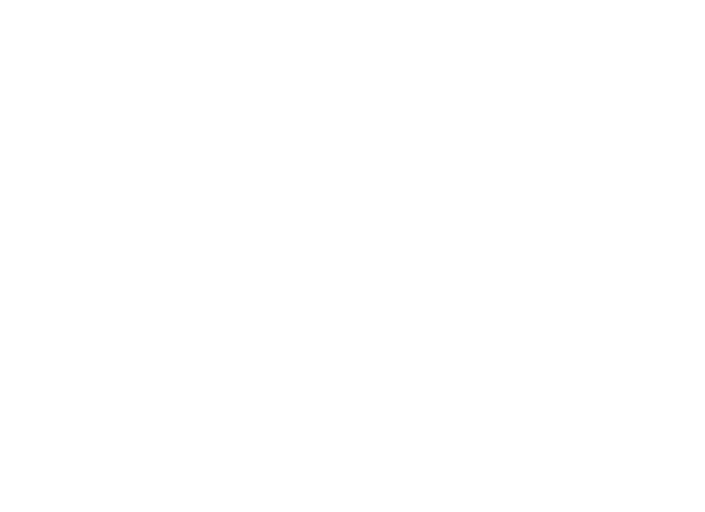
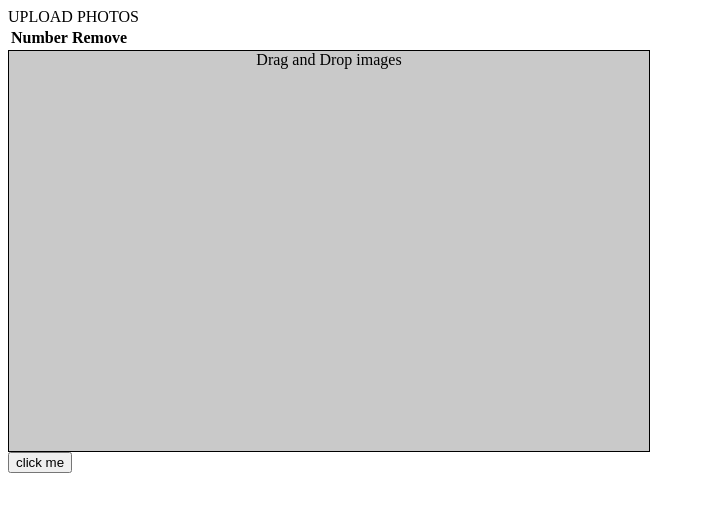
Before and after one commit to bonvoyagehacc/bonvoyage-frontend, a Vue app: page / in a window 1280 px wide. Before the commit this address had no page. Shown: the top 512 px of the page, without its empty margins (0-705 px from the left). Built offline with nearby package versions, Linux system fonts and the light colour scheme.

Commit message:
photos can be dragged and dropped

```diff
--- a/src/components/PhotoUpload.vue
+++ b/src/components/PhotoUpload.vue
@@ -6,12 +6,15 @@
             <th class="table-header">Remove</th>
         </thead>
         <tbody>
-            <tr v-for="photo in uploadedPhotos" :key="photo">
-            <td>{{photo}}</td>
-            <td><button v-on:click="removePhotoFromList(photo)">Remove</button></td>
+            <tr v-for="photo in uploadedPhotos" :key="photo" v-cloak>
+            <td>{{photo[0].name}}</td>
+            <td><button v-on:click="removePhotoFromList(photo)">X</button></td>
             </tr>
         </tbody>
     </table>
+    <div class="drag-and-drop-box" v-cloak @drop.prevent="addPhotoToList" @dragover.prevent>
+        Drag and Drop images
+    </div>
     <button v-on:click="submitPhotos"> click me</button>
 </template>
 
@@ -22,24 +25,32 @@
             console.log("submitted photos")
         },
         removePhotoFromList: function(photo) {
-            this.uploadedPhotos.splice(photo, 1)
+            // removes photo from uploaded photos
+            this.uploadedPhotos.splice(this.uploadedPhotos.indexOf(photo), 1)
         },
-        addPhotoToList: function(photo) {
+        addPhotoToList: function(event) {
             var insertion_index = this.uploadedPhotos.length;
+            let photo = event.dataTransfer.files;
+            photo = [...photo]
             this.uploadedPhotos.push(photo)
         }
     },
     data() {
         return {
             name: "Martin",
-            uploadedPhotos: [0,1,2,3,4,5,6]
+            uploadedPhotos: []
         }
     }
 }
 </script>
 
 <style>
-.table-header{
-    background-color: red;
+.drag-and-drop-box{
+    position: relative;
+    background-color: #c9c9c9;
+    text-align: center;
+    height: 50vh;
+    width: 50vw;
+    border: 1px solid black;
 }
 </style>
--- a/src/router/index.js
+++ b/src/router/index.js
@@ -9,7 +9,7 @@
         component: ViewSorted,
     },
     {
-        path: '/photoupload',
+        path: '/',
         name: 'Photo Upload',
         component: PhotoUpload,
     }
```
